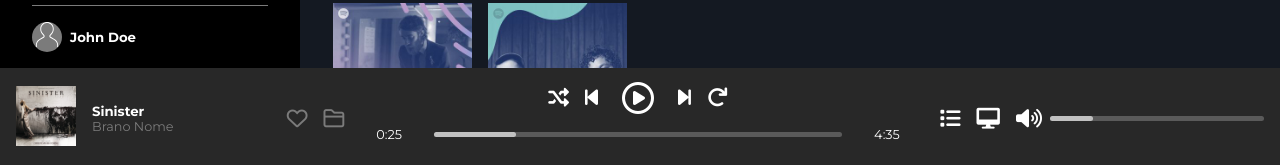
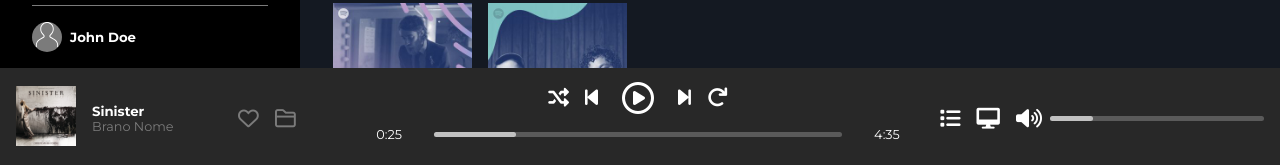
Before and after one commit to lucamagenes/html-css-spotifyweb, a plain HTML site: page index.html in a window 1280 px wide. Shown: the part 632-797 px from the top of the page. Drawn offline with Linux system fonts and the light colour scheme.

Commit message:
commit spotify modifica della navbar per responsive flex shrink e grow

```diff
--- a/css/style.css
+++ b/css/style.css
@@ -350,12 +350,10 @@ SITE CONTENT
     width: 100%;
     height: 100px;
     padding: 1rem;
-    justify-content: space-between;
     color: white;
 }
 
 .navbar .left {
-    justify-content: space-between;
     align-items: center;
     flex-grow: 1;
     flex-shrink: 2;
@@ -380,7 +378,7 @@ SITE CONTENT
 }
 
 .navbar .left .folders {
-    justify-content: space-between;
+    margin: auto;
     flex-wrap: wrap;
     font-size: 1.3rem;
 }
```
